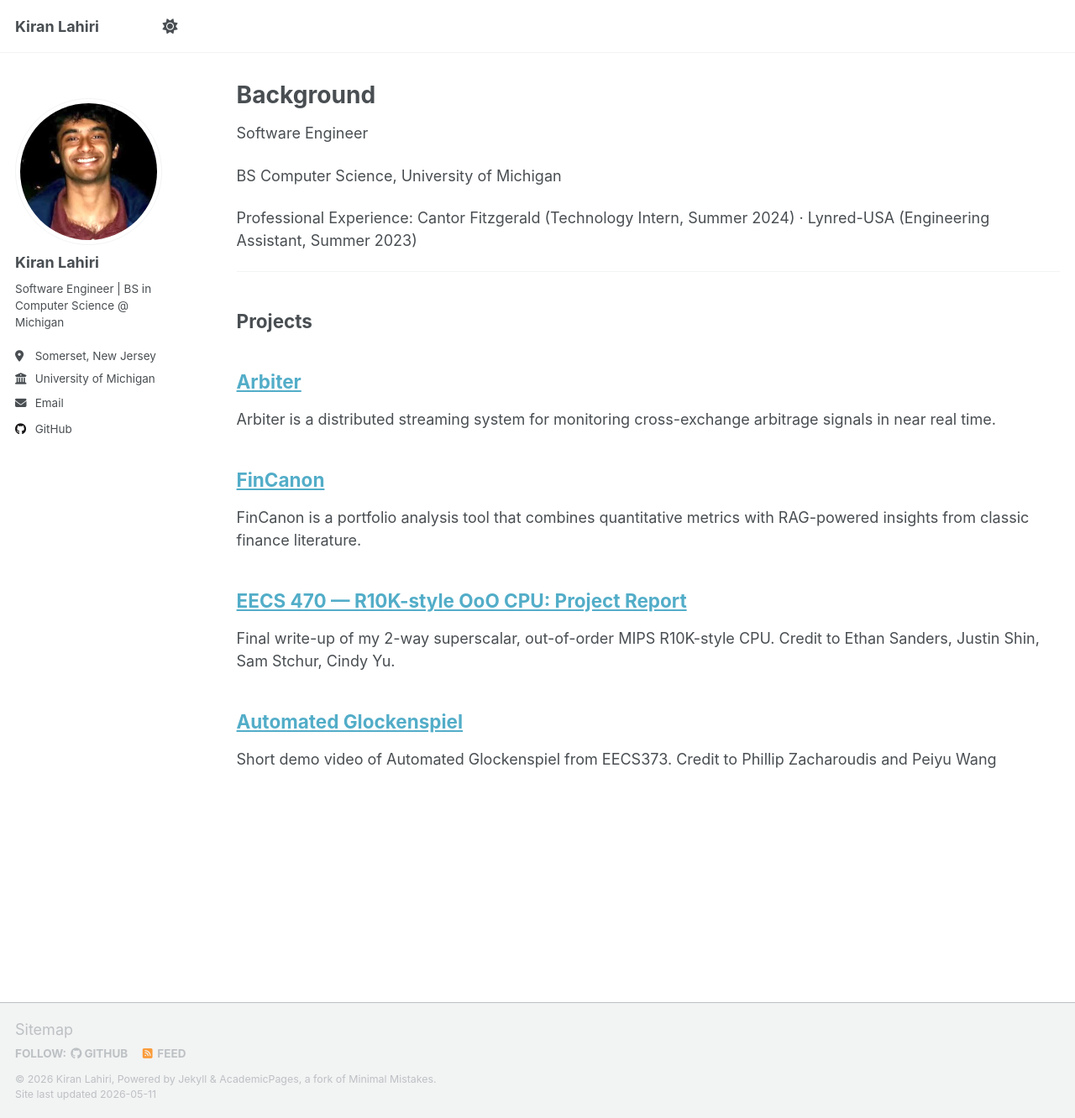
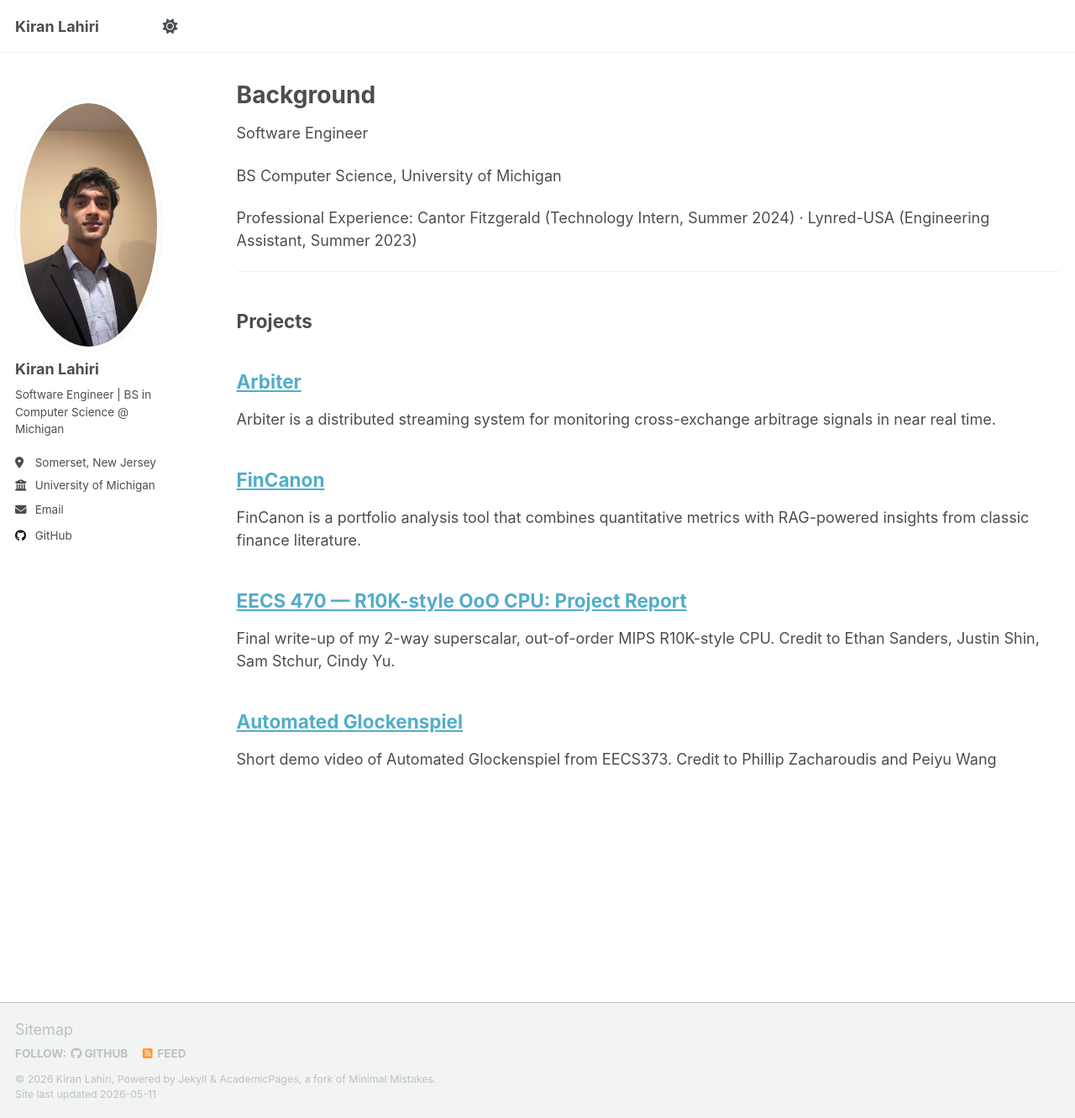
Before and after one commit to kiranlahiri/kiranlahiri.github.io, a Jekyll site: the page built from _pages/about.md, in a window 1280 px wide and 1332 px high. Shown: the whole window at 84% size. Built offline with Jekyll 4.4.1, drawn with Linux system fonts in a browser that asks for light colours; a script that is not in the unit is left out.

Commit message:
replacing photo icon

```diff
--- a/_config.yml
+++ b/_config.yml
@@ -22,7 +22,7 @@ repository               : "kiranlahiri/kiranlahiri.github.io"
 #               Additional customization can be done by editing /_includes/author-profile.html
 author:
   # Biographic information
-  avatar           : "kiran_resized_bright.jpg"
+  avatar           : "IMG_3301.JPG"
   name             : "Kiran Lahiri"
   pronouns         : # example: "she/her"
   bio              : "Software Engineer | BS in Computer Science @ Michigan"
```
Also changed, not shown: images/IMG_3301.JPG (added).
